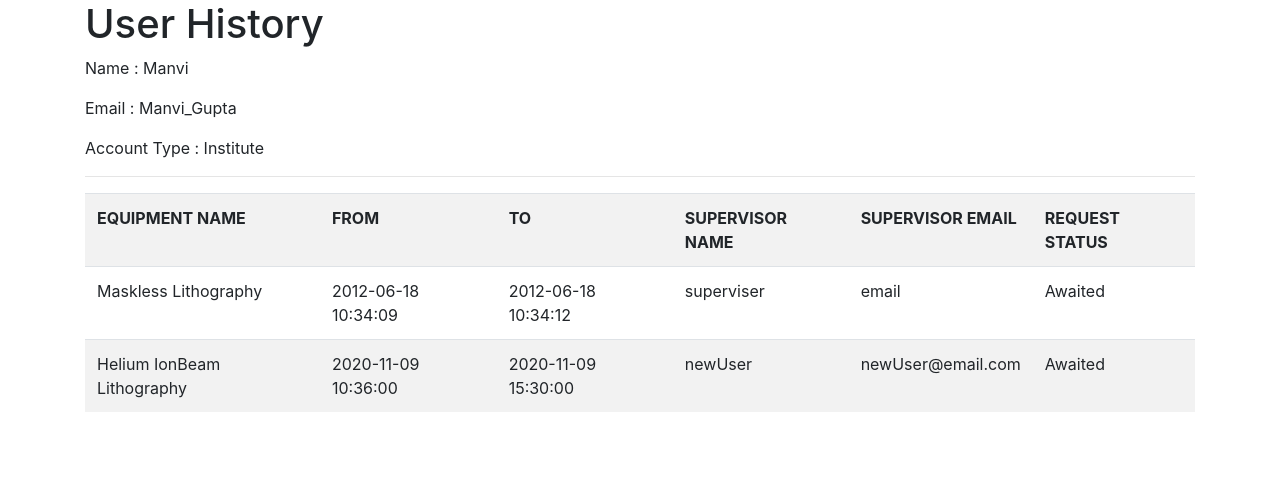
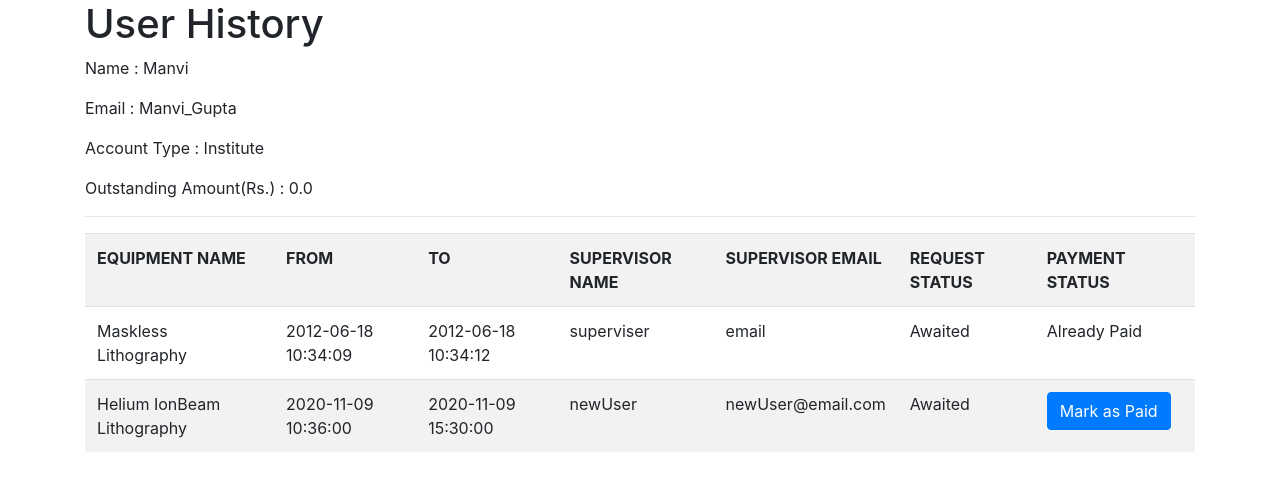
Before and after one commit to rishi-s8/book-slots, a Flask app: page /user/1 in a window 1280 px wide. Shown: the part 76-567 px from the top of the page. Run offline with Flask 2, Linux system fonts and the light colour scheme; a user stored in the database is signed in; data comes from the database, SQL or seed files in the repository; some libraries are stand-ins or nearby versions.

Commit message:
Fix broken payment code

```diff
--- a/app.py
+++ b/app.py
@@ -81,9 +81,9 @@ def users():
     flash("No users found.", "danger")
     return render_template('home.html')
 
-@app.route('/update_payment/<int:BookingID>', methods=['GET', 'POST'])
+@app.route('/update_payment/<int:UserId>/<int:BookingID>', methods=['GET', 'POST'])
 @is_admin
-def update_payment(BookingID):
+def update_payment(UserId, BookingID):
     """
     update_payment(BookingID): changes the payment status for the booking.
     @route: '/update_payment/<int:BookingID>'
@@ -94,7 +94,7 @@ def update_payment(BookingID):
     mysql.connection.commit()
     cur.close()
     flash("Status Updated.", "success")
-    return redirect(url_for('requests'))
+    return redirect('/user/' + str(UserId))
 
 class UpdateBooking(Form):
     """
@@ -201,7 +201,7 @@ def requests():
         "SELECT e.Name as equipmentName,\
             u.name as userName,\
             b.UserId, b.fromDateTime, b.toDateTime,\
-            b.SName, b.SEmail, b.BookingID, b.Payment from Bookings b\
+            b.SName, b.SEmail, b.BookingID from Bookings b\
             INNER JOIN users u on u.UserId = b.UserId\
             INNER JOIN Equipments e\
             ON e.id = b.EquipID WHERE b.RequestStatus='Awaited'")
@@ -212,6 +212,13 @@ def requests():
     flash("No Pending Requests.", "danger")
     return render_template('requests.html', form=form)
 
+def computeOutstandingAmount(bookings):
+    amount = 0.0
+    for i in bookings:
+        if i['RequestStatus'] == 'Accepted' and i['Payment'] == 0:
+            amount += float(i['cost'])
+    return amount
+
 @app.route('/user/<int:UserId>')
 @is_admin
 def user(UserId):
@@ -221,17 +228,18 @@ def user(UserId):
     @privilege reqd: admin
     """
     cur = mysql.connection.cursor()
-    result = cur.execute("SELECT username, name, accountType FROM users WHERE UserId = %s", [UserId])
+    result = cur.execute("SELECT username, name, accountType, UserId FROM users WHERE UserId = %s", [UserId])
     cur_user = cur.fetchone()
+    costColumns = {'Institute': 'CostInstitute' , 'Other': 'CostOther','Academic': 'CostAcademic', 'admin': 'CostInstitute'}
     result = cur.execute(
         "SELECT e.Name as equipmentName,\
             b.fromDateTime, b.toDateTime, b.RequestStatus,\
-            b.SName, b.SEmail from Bookings b\
+            b.SName, b.SEmail, b.Payment, b.BookingID, e." + costColumns[cur_user['accountType']] + " AS cost from Bookings b\
             INNER JOIN Equipments e\
             ON e.id = b.EquipID WHERE b.UserId = %s", [UserId])
     history = cur.fetchall()
     cur.close()
-    return render_template('user.html', history = history, user=cur_user)
+    return render_template('user.html', history = history, user=cur_user, amount = computeOutstandingAmount(history))
 
 class RegisterForm(Form):
     """
@@ -357,16 +365,17 @@ def profile():
     cur = mysql.connection.cursor()
     result = cur.execute("SELECT UserId, username, name, accountType FROM users WHERE username = %s", [username])
     cur_user = cur.fetchone()
+    costColumns = {'Institute': 'CostInstitute' , 'Other': 'CostOther','Academic': 'CostAcademic', 'admin': 'CostInstitute'}
     UserId = cur_user['UserId']
     result = cur.execute(
         "SELECT e.Name as equipmentName,\
             b.fromDateTime, b.toDateTime, b.RequestStatus,\
-            b.SName, b.SEmail, b.BookingID from Bookings b\
+            b.SName, b.SEmail, b.BookingID, b.Payment, e." + costColumns[cur_user['accountType']] + " AS cost from Bookings b\
             INNER JOIN Equipments e\
             ON e.id = b.EquipID WHERE b.UserId = %s", [UserId])
     history = cur.fetchall()
     cur.close()
-    return render_template('profile.html', history = history, user=cur_user)
+    return render_template('profile.html', history = history, user=cur_user, amount = computeOutstandingAmount(history))
 
 class BookingForm(Form):
     """
--- a/templates/profile.html
+++ b/templates/profile.html
@@ -7,6 +7,7 @@
 <p> Name : {{user.name}} </p>
 <p> Email : {{user.username}} </p>
 <p> Account Type : {{user.accountType}} </p>
+<p> Outstanding Amount(Rs.) : {{amount}} </p>
   <hr>
   <table class = 'table table-striped'>
     <tr>
--- a/templates/user.html
+++ b/templates/user.html
@@ -7,6 +7,7 @@
 <p> Name : {{user.name}} </p>
 <p> Email : {{user.username}} </p>
 <p> Account Type : {{user.accountType}} </p>
+<p> Outstanding Amount(Rs.) : {{amount}} </p>
   <hr>
   <table class = 'table table-striped'>
     <tr>
@@ -16,6 +17,7 @@
       <th>SUPERVISOR NAME</th>
       <th>SUPERVISOR EMAIL</th>
       <th>REQUEST STATUS</th>
+      <th>PAYMENT STATUS</th>
     </tr>
     {% for booking in history %}
     <tr>
@@ -25,6 +27,14 @@
       <td>{{booking.SName}}</td>
       <td>{{booking.SEmail}}</td>
       <td>{{booking.RequestStatus}}</td>
+      <td>
+        {% if booking.Payment == 1 %}
+          Already Paid
+        {% else %}
+          <a href="/update_payment/{{user.UserId}}/{{booking.BookingID}}"><input type = 'submit' class = "btn btn-primary" value = "Mark as Paid"></a>
+        {% endif %}
+      </td>
+
     </tr>
     {% endfor %}
   </table>
```
Also changed, not shown: templates/requests.html (+1 -7 lines).
